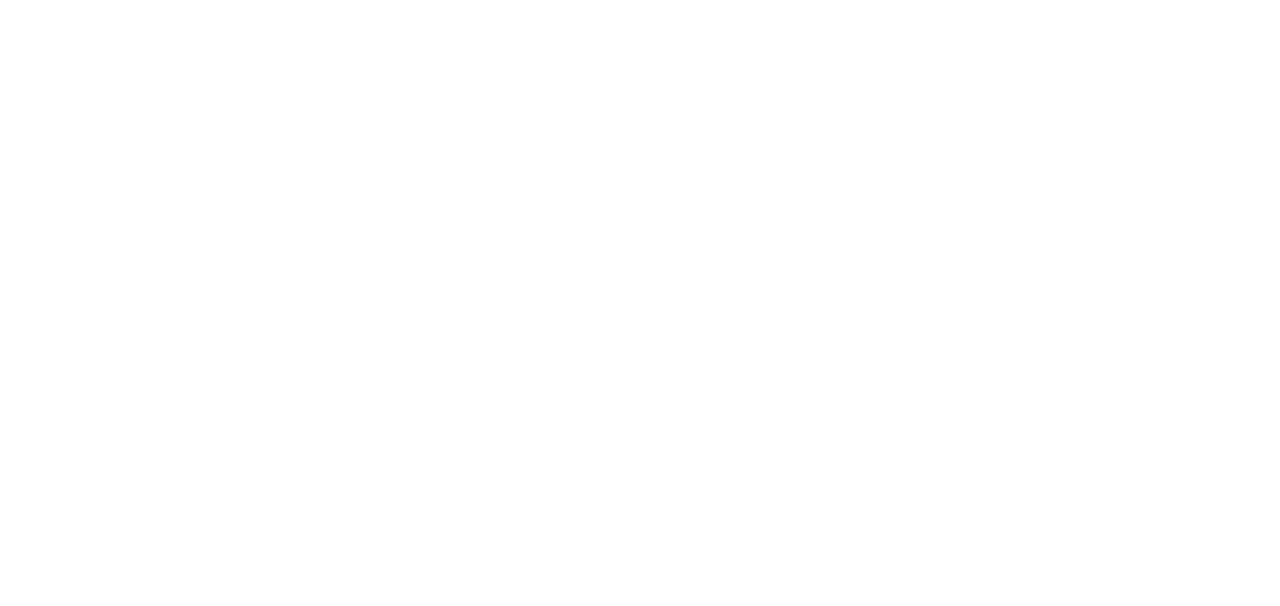
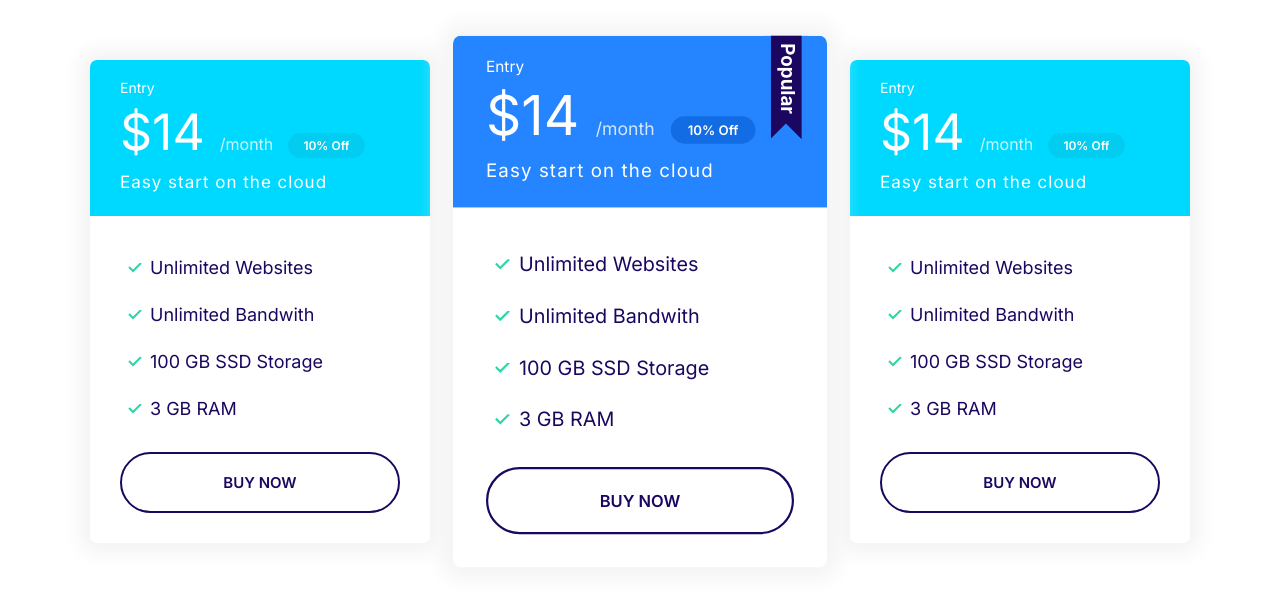
Before and after one commit to prathamesh231197/moshify, a plain HTML site: page index.html in a window 1280 px wide. Drawn offline with Linux system fonts and the light colour scheme.

Commit message:
plan block added

```diff
--- a/css/style.css
+++ b/css/style.css
@@ -317,7 +317,6 @@ a {
     border-radius: 7px;
     box-shadow: 0 0 20px 10px #f3f3f3;
     overflow: hidden;
-    padding: 3.5rem;
 }
 
 .card__header, .card__body {
@@ -334,7 +333,20 @@ a {
     color: #fff;
 }
 
+.card--primary .badge--primary {
+    background: #126de4;
+}
+
+.card--secondary .badge--secondary {
+    background: #02cdf1;
+}
+
+
 /* Plans */
+
+.plan {
+    transition: transform 0.2s ease-out;
+}
 
 .plan__name {
     color: #fff;
@@ -365,6 +377,10 @@ a {
     margin-bottom: 2rem;
 }
 
+.plan--popular {
+    transform: scale(1.1);
+}
+
 .plan--popular .card__header {
     position: relative;
 }
@@ -377,6 +393,14 @@ a {
     top: -6px;
     right: 5%;
 
+}
+
+.plan:hover {
+    transform: scale(1.05);
+}
+
+.plan--popular:hover {
+    transform: scale(1.15);
 }
 
 @media screen and (min-width: 1024px) {
@@ -758,3 +782,14 @@ a {
         grid-template-columns: repeat(auto-fit, minmax(10rem, 1fr));
     }
 }
+
+/* Plans Block */
+
+.block-plans .grid {
+    gap:8rem 4rem;
+}
+
+.block-plans .card {
+    max-width: 500px;
+    margin: 0 auto;
+}
--- a/index.html
+++ b/index.html
@@ -15,6 +15,73 @@
     <link rel="stylesheet" href="css/style.css" />
   </head>
   <body>
+    <section class="block container block-plans">
+      <div class="grid grid--1x3">
+        <div class="plan">
+          <div class="card card--secondary">
+            <header class="card__header">
+              <h3 class="plan__name">Entry</h3>
+              <span class="plan__price">$14</span>
+              <span class="plan__billing-cycle">/month</span>
+              <span class="badge badge--secondary badge--small">10% Off</span>
+              <span class="plan__description">Easy start on the cloud</span>
+            </header>
+            <div class="card__body">
+              <ul class="list list--tick">
+                <li class="list__item">Unlimited Websites</li>
+                <li class="list__item">Unlimited Bandwith</li>
+                <li class="list__item">100 GB SSD Storage</li>
+                <li class="list__item">3 GB RAM</li>
+              </ul>
+              <button class="btn btn--outline btn--block">Buy Now</button>
+            </div>
+          </div>
+        </div>
+
+        <div class="plan plan--popular">
+          <div class="card card--primary">
+            <header class="card__header">
+              <h3 class="plan__name">Entry</h3>
+              <span class="plan__price">$14</span>
+              <span class="plan__billing-cycle">/month</span>
+              <span class="badge badge--primary badge--small">10% Off</span>
+              <span class="plan__description">Easy start on the cloud</span>
+            </header>
+            <div class="card__body">
+              <ul class="list list--tick">
+                <li class="list__item">Unlimited Websites</li>
+                <li class="list__item">Unlimited Bandwith</li>
+                <li class="list__item">100 GB SSD Storage</li>
+                <li class="list__item">3 GB RAM</li>
+              </ul>
+              <button class="btn btn--outline btn--block">Buy Now</button>
+            </div>
+          </div>
+        </div>
+
+        <div class="plan">
+          <div class="card card--secondary">
+            <header class="card__header">
+              <h3 class="plan__name">Entry</h3>
+              <span class="plan__price">$14</span>
+              <span class="plan__billing-cycle">/month</span>
+              <span class="badge badge--secondary badge--small">10% Off</span>
+              <span class="plan__description">Easy start on the cloud</span>
+            </header>
+            <div class="card__body">
+              <ul class="list list--tick">
+                <li class="list__item">Unlimited Websites</li>
+                <li class="list__item">Unlimited Bandwith</li>
+                <li class="list__item">100 GB SSD Storage</li>
+                <li class="list__item">3 GB RAM</li>
+              </ul>
+              <button class="btn btn--outline btn--block">Buy Now</button>
+            </div>
+          </div>
+        </div>
+      </div>
+    </section>
+
     <script src="js/main.js"></script>
   </body>
 </html>
```
Also changed, not shown: components/plans_block.html (added, +66 -0 lines).
